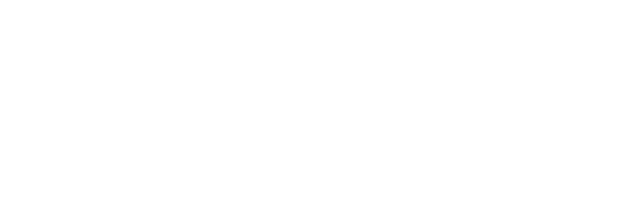
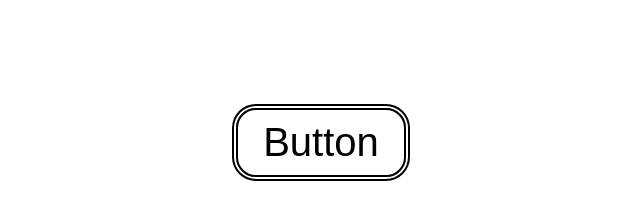
Before and after one commit to Dzhemelynskij/Button, a plain HTML site: page index2.html in a window 1280 px wide. Shown: the whole page, without its empty margins (319-959 px from the left). Drawn offline with Linux system fonts and the light colour scheme.

Commit message:
add styles for index2

```diff
--- a/index2.html
+++ b/index2.html
@@ -4,9 +4,48 @@
     <meta charset="UTF-8">
     <meta http-equiv="X-UA-Compatible" content="IE=edge">
     <meta name="viewport" content="width=device-width, initial-scale=1.0">
-    <title>Document</title>
+    <title>Button</title>
+    <style>
+        body{
+            text-align: center;
+        }
+
+        button {
+            position: relative;
+            padding: 10px 25px;
+            margin: 100px;
+            font-size: 40px;
+            border: 2px solid black;
+            background-color: transparent;
+            border-radius: 20px;
+            box-shadow: 0 0 0 2px white, 0 0 0 4px black;
+            overflow: hidden;
+            color: rgb(0, 0, 0);
+            transition: .25s .05s linear;
+        }
+
+        button::before{
+            content:"";
+            position: absolute;
+            width: 100%;
+            height: 0;
+            bottom: 0;
+            left: 0;
+            background-color: #020202;
+            transition: .3s linear;
+            z-index: -1;
+        }
+
+        button:hover::before {
+            height: 100%;
+        }
+
+        button:hover {
+            color: white;
+        }
+    </style>
 </head>
 <body>
-
+    <button>Button</button>
 </body>
 </html>
```
